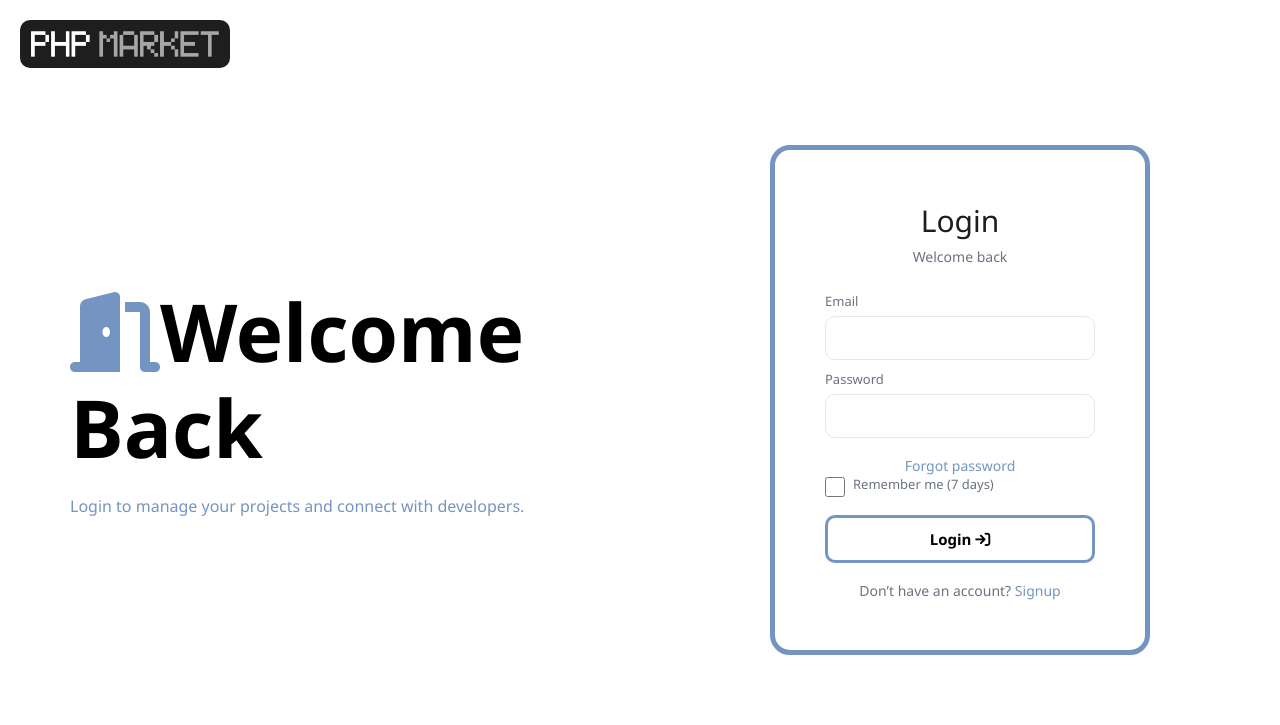
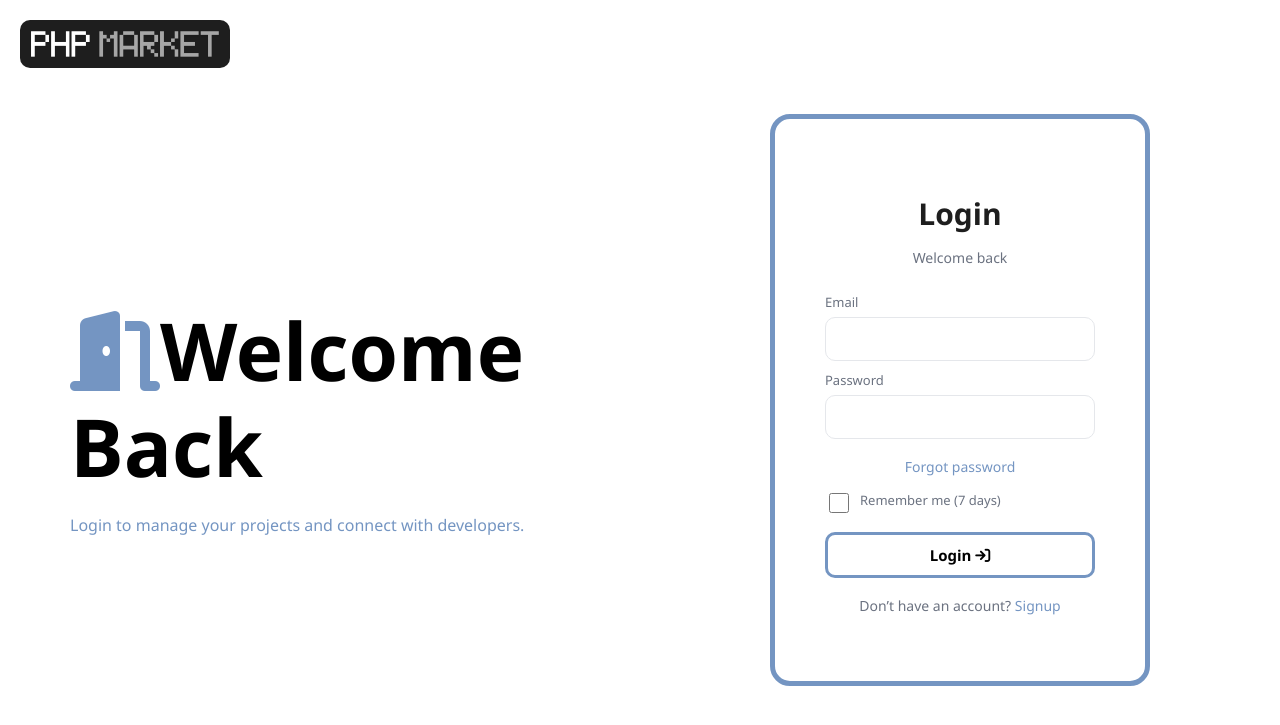
Before and after one commit to praveenjadhav1510/PHP-Market, a PHP site: page /php-dev-marketplace/auth/login in a window 1280 px wide. Shown: the top 725 px of the page. Run offline with PHP 8.4, Linux system fonts and the light colour scheme.

Commit message:
fixed css

```diff
--- a/assets/css/auth.css
+++ b/assets/css/auth.css
@@ -1,8 +1,3 @@
-/* ================= THEME VARIABLES SUPPORT ================= */
-/* Uses global variables from style.css */
-/* Forms & borders intentionally untouched */
-
-/* ================= RESET ================= */
 * {
   box-sizing: border-box;
   font-family: "Segoe UI", system-ui, sans-serif;
--- a/auth/forgot-password.php
+++ b/auth/forgot-password.php
@@ -50,6 +50,8 @@ if ($_SERVER['REQUEST_METHOD'] === 'POST') {
 <html>
 <head>
     <title>Forgot Password</title>
+    <meta name="viewport" content="width=device-width, initial-scale=1.0">
+
     <link rel="stylesheet" href="/php-dev-marketplace/assets/css/style.css">
     <link rel="stylesheet" href="/php-dev-marketplace/assets/css/auth.css">
     <link rel="stylesheet"href="https://cdnjs.cloudflare.com/ajax/libs/font-awesome/6.5.1/css/all.min.css">
--- a/auth/login.php
+++ b/auth/login.php
@@ -72,7 +72,8 @@ if ($_SERVER['REQUEST_METHOD'] === 'POST') {
 <html>
 <head>
     <title>Login | PHP Dev Marketplace</title>
-    <link rel="stylesheet" href="/php-dev-marketplace/assets/css/style.css">
+    <!-- <link rel="stylesheet" href="/php-dev-marketplace/assets/css/style.css"> -->
+    <meta name="viewport" content="width=device-width, initial-scale=1.0">
     <link rel="stylesheet" href="/php-dev-marketplace/assets/css/auth.css">
     <link rel="stylesheet"href="https://cdnjs.cloudflare.com/ajax/libs/font-awesome/6.5.1/css/all.min.css">
 </head>
--- a/auth/reset-password.php
+++ b/auth/reset-password.php
@@ -50,6 +50,7 @@ if ($_SERVER['REQUEST_METHOD'] === 'POST') {
 <html>
 <head>
     <title>Reset Password</title>
+    <meta name="viewport" content="width=device-width, initial-scale=1.0">
     <link rel="stylesheet" href="/php-dev-marketplace/assets/css/style.css">
     <link rel="stylesheet" href="/php-dev-marketplace/assets/css/auth.css">
     <link rel="stylesheet"href="https://cdnjs.cloudflare.com/ajax/libs/font-awesome/6.5.1/css/all.min.css">
--- a/auth/signup.php
+++ b/auth/signup.php
@@ -55,6 +55,7 @@ if ($_SERVER['REQUEST_METHOD'] === 'POST') {
 <html lang="en">
 <head>
     <meta charset="UTF-8">
+    <meta name="viewport" content="width=device-width, initial-scale=1.0">
     <title>Signup | PHP Dev Marketplace</title>
     <link rel="stylesheet" href="/php-dev-marketplace/assets/css/style.css">
     <link rel="stylesheet" href="/php-dev-marketplace/assets/css/auth.css">
```
Also changed, not shown: test-db.php (deleted).
